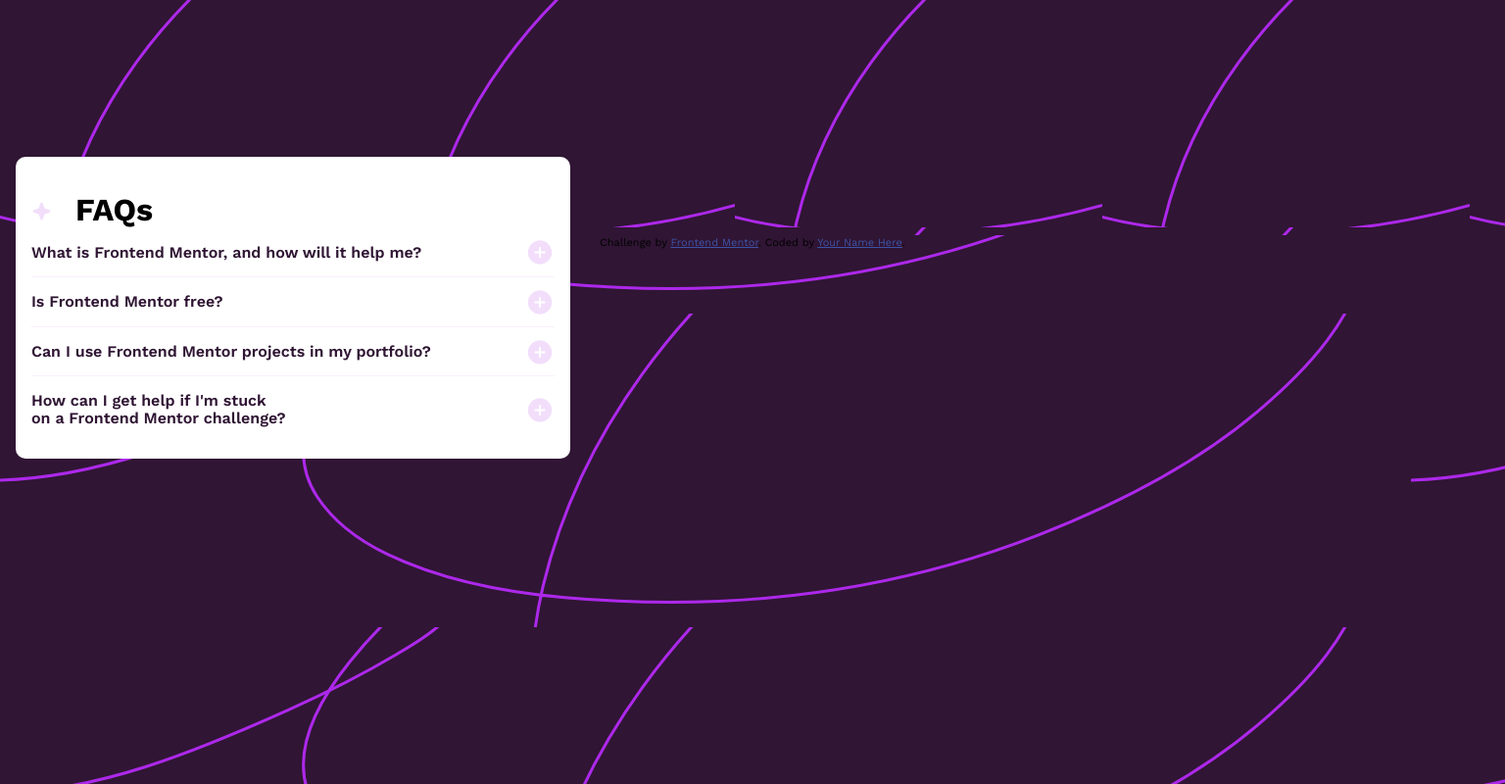
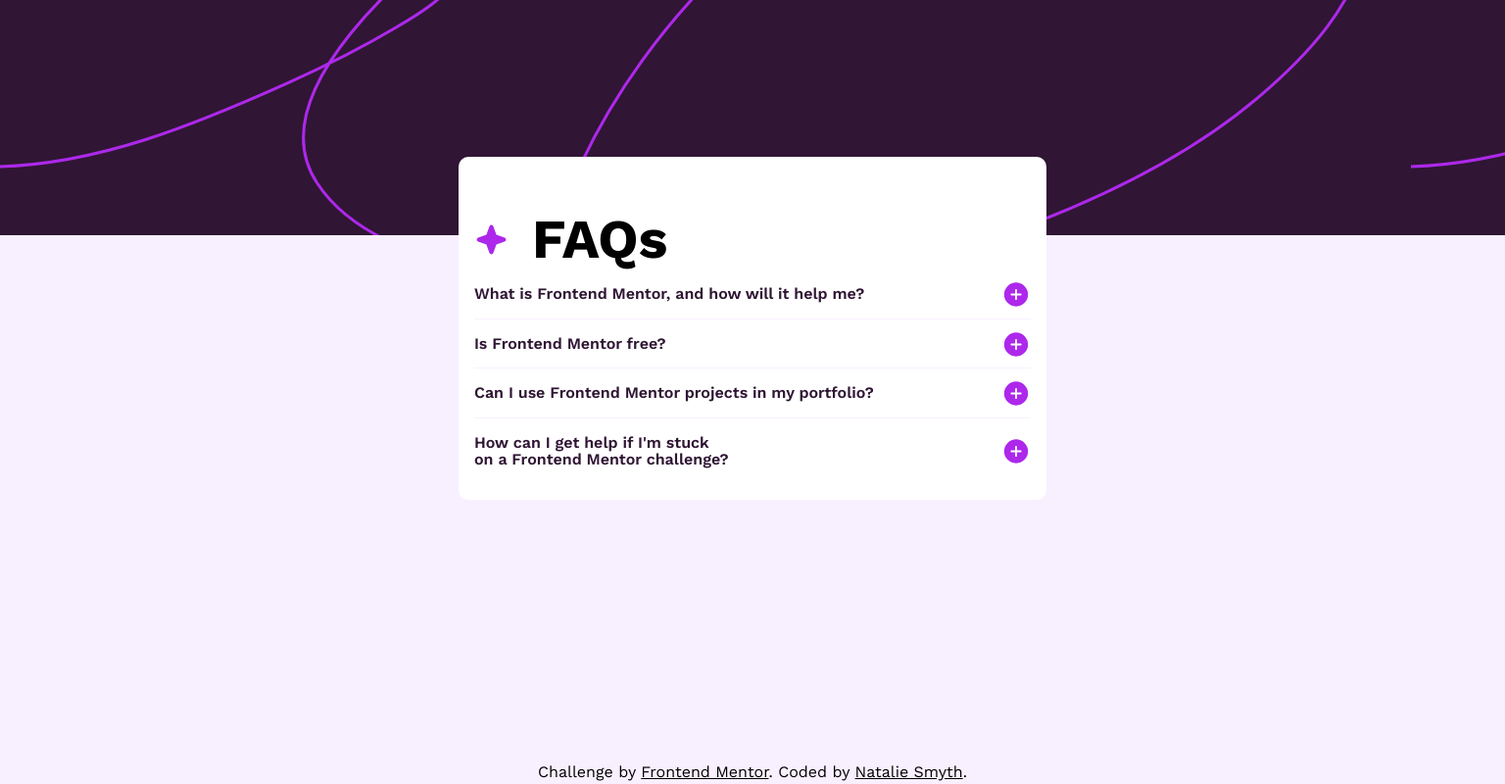
Before and after one commit to nataliesmyth/FEM-faq-accordion, a plain HTML site: page index.html in a window 1536 px wide. Shown: the whole page at 98% size. Drawn offline with nearby package versions, Linux system fonts and the light colour scheme.

Commit message:
final adjustments

```diff
--- a/index.html
+++ b/index.html
@@ -11,11 +11,6 @@
   <title>Frontend Mentor | FAQ accordion</title>
 <link rel="stylesheet" href="./styles.css">
 <script defer src="./app.js"></script>
-  <!-- Feel free to remove these styles or customise in your own stylesheet 👍 -->
-  <style>
-    .attribution { font-size: 11px; text-align: center; }
-    .attribution a { color: hsl(228, 45%, 44%); }
-  </style>
 </head>
 <body>
   <main class="main">
@@ -69,9 +64,9 @@
 
 
 
-  <div class="attribution">
+  <footer class="attribution">
     Challenge by <a href="https://www.frontendmentor.io?ref=challenge" target="_blank">Frontend Mentor</a>.
-    Coded by <a href="#">Your Name Here</a>.
-  </div>
+    Coded by <a href="https://nataliesmyth.com">Natalie Smyth</a>.
+  </footer>
 </body>
 </html>
--- a/styles.css
+++ b/styles.css
@@ -123,7 +123,7 @@
 
 .main {
   background: url(./assets/images/background-pattern-mobile.svg);
-  position: relative;
+  position: absolute;
   top: 0;
   height: 15rem;
   width: 100%;
@@ -138,7 +138,7 @@
   padding: 1em;
   background-color: hsl(var(--clr-white));
   border-radius: 10px;
-  position: absolute;
+  max-width: 600px;
 }
 
 .title {
@@ -147,14 +147,6 @@
   align-items: center;
   gap: 1.5rem;
 }
-
-/* .card {
-  margin-block: 2em;
-  display: flex;
-  flex-direction: column;
-  justify-content: space-between;
-  align-items: center;
-} */
 
 .question {
   display: flex;
@@ -226,8 +218,38 @@
   border-bottom: none;
 }
 
+.attribution {
+  width: 100%;
+  text-align: center;
+  position: fixed;
+  bottom: 0;
+}
+
+@media (min-width: 600px) {
+  .container {
+    margin-inline: auto;
+  }
+}
+
 @media (min-width: 1440px) {
-  body {
+  .main {
     background: url(./assets/images/background-pattern-desktop.svg);
   }
+
+  .title {
+    font-size: 56px;
+  }
+
+  .star-icon,
+  .plus-icon {
+    opacity: 1;
+  }
+
+  .star-icon {
+    width: 34.99px;
+    height: 34.99px;
+  }
+  .answer {
+    font-size: 1rem;
+  }
 }
```
